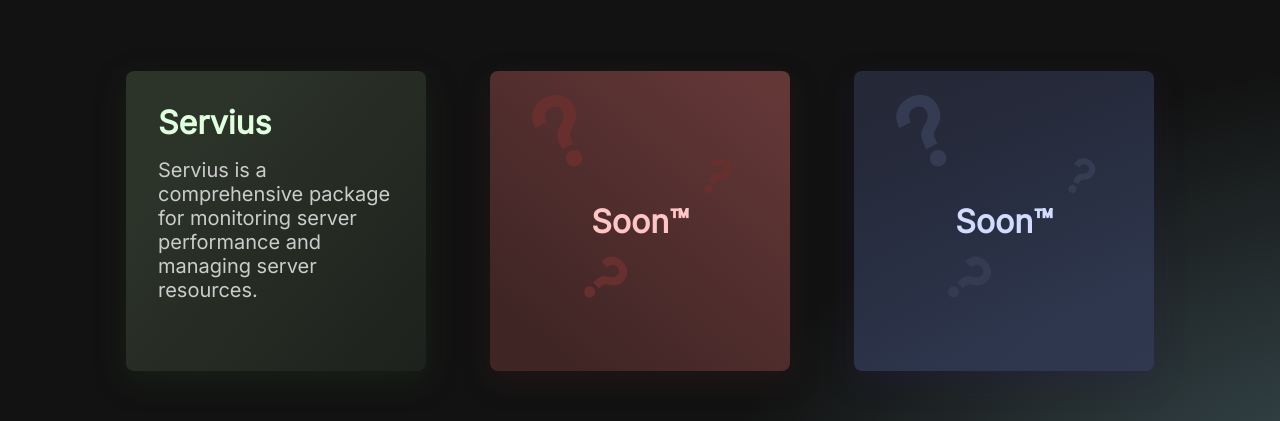
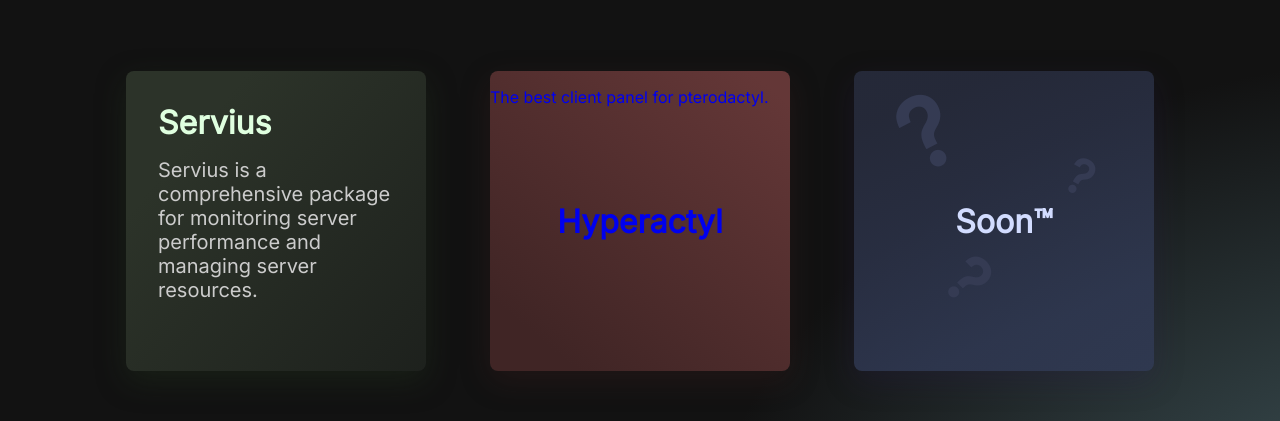
Before and after one commit to ItzCrazyKns/Website, a plain HTML site: page index.html in a window 1280 px wide. Shown: the part 1793-2214 px from the top of the page. Drawn offline with Linux system fonts and the light colour scheme; a script that the page names is missing.

Commit message:
Update index.html

```diff
--- a/index.html
+++ b/index.html
@@ -43,11 +43,9 @@
                 <h3>Servius</h3>
                 <p>Servius is a comprehensive package for monitoring server performance and managing server resources.</p>
             </a>
-            <a class="projects-list-2">
-                <h3 style="color:#FFC5C5;">Soon™</h3>
-                <h4 style="left: 46px;top: 4px;transform: rotate(-27.5deg);font-size: 96px;color: #682F2F;">?</h4>
-                <h4 style="left: 212.68px;top: 77px;transform: rotate(28.5deg);font-size: 48px;color: #682F2F;">?</h4>
-                <h4 style="left: 96.92px;top: 171px;transform: rotate(45.5deg);font-size: 64px;color: #682F2F;">?</h4>
+            <a class="projects-list-2" href="https://github.com/hyperactyl/hyperactyl">
+                <h3>Hyperactyl</h3>
+                <p>The best client panel for pterodactyl.</p>
             </a>
             <a class="projects-list-3">
                 <h3 style="color:#D2DCFF;">Soon™</h3>
```
